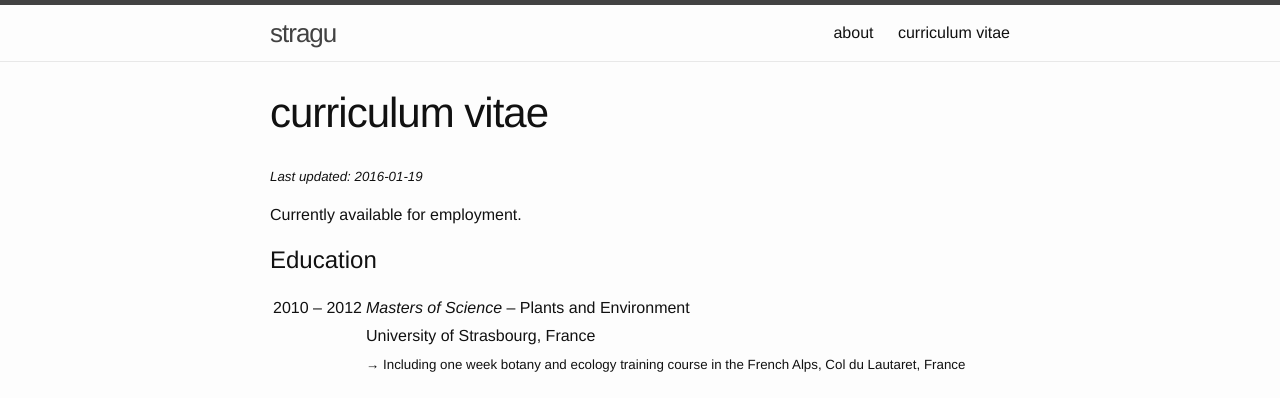
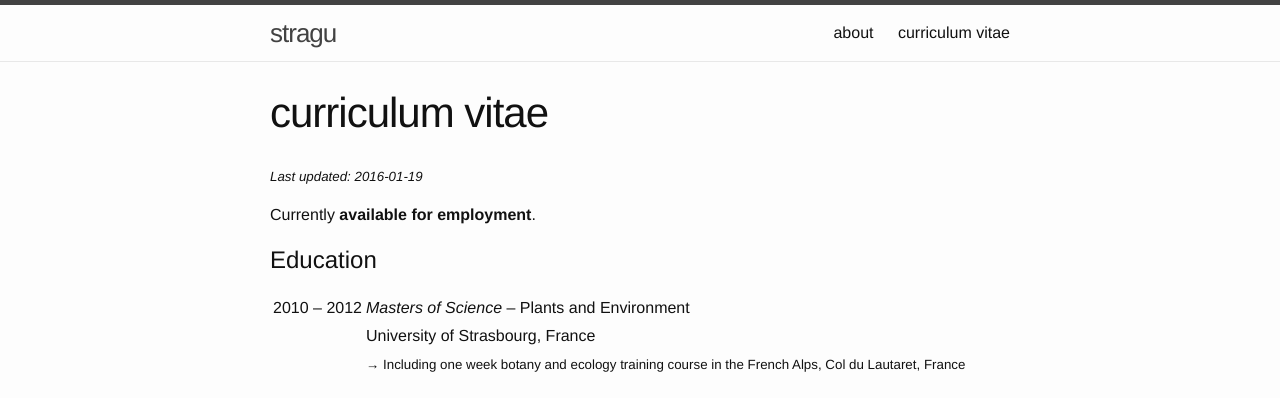
Before and after one commit to stragu/stragu.github.io, a Jekyll site: the page built from cv.md, in a window 1280 px wide and 900 px high. Shown: the top 398 px of the window. Built offline with Jekyll 4.4.1, drawn with Linux system fonts in a browser that asks for light colours.

```diff
--- a/cv.md
+++ b/cv.md
@@ -6,7 +6,7 @@ permalink: /cv/
 
 <small> *Last updated: 2016-01-19* </small>
 
-Currently available for employment.
+Currently **available for employment**.
 
 # Education
 
```
